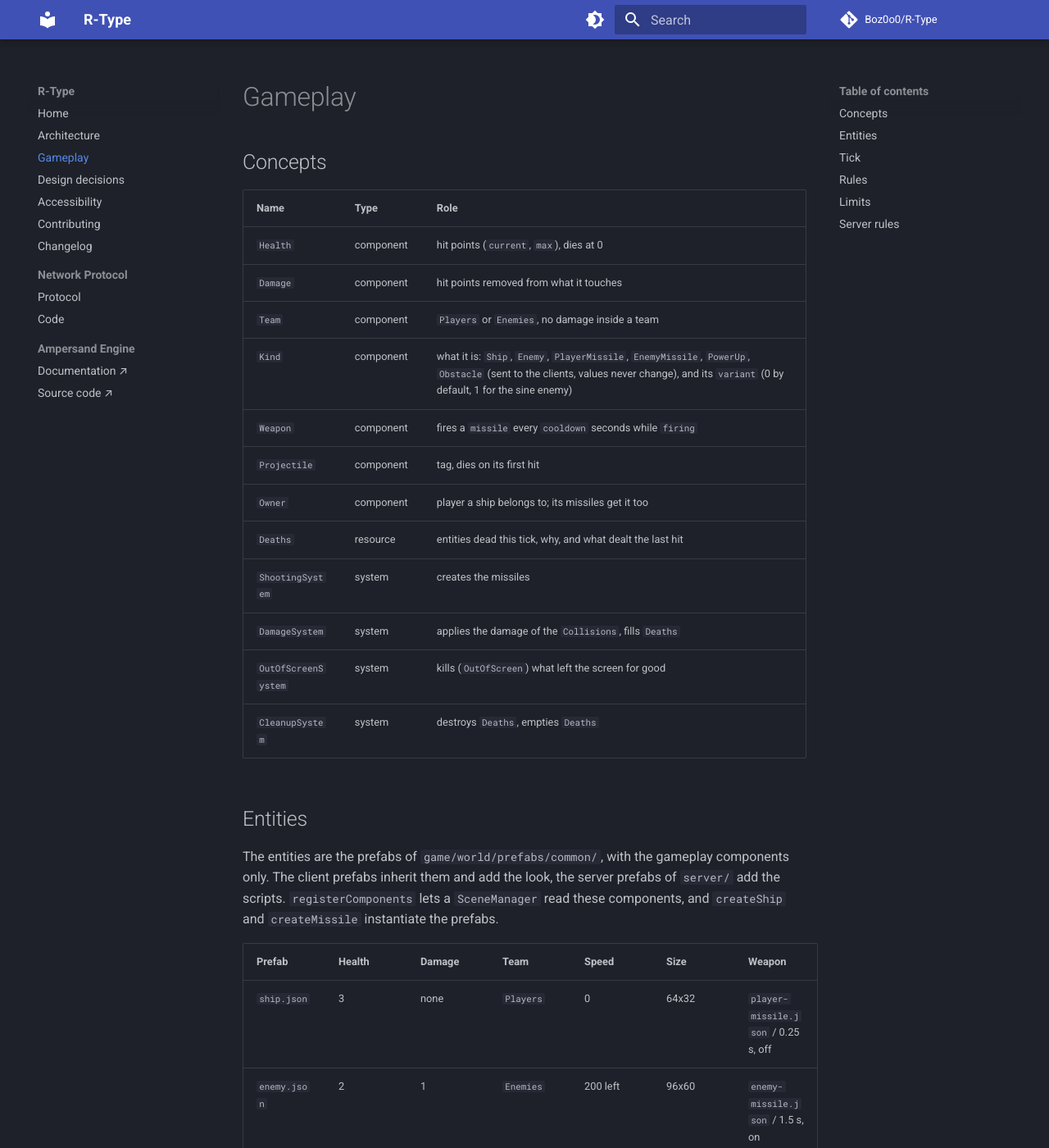
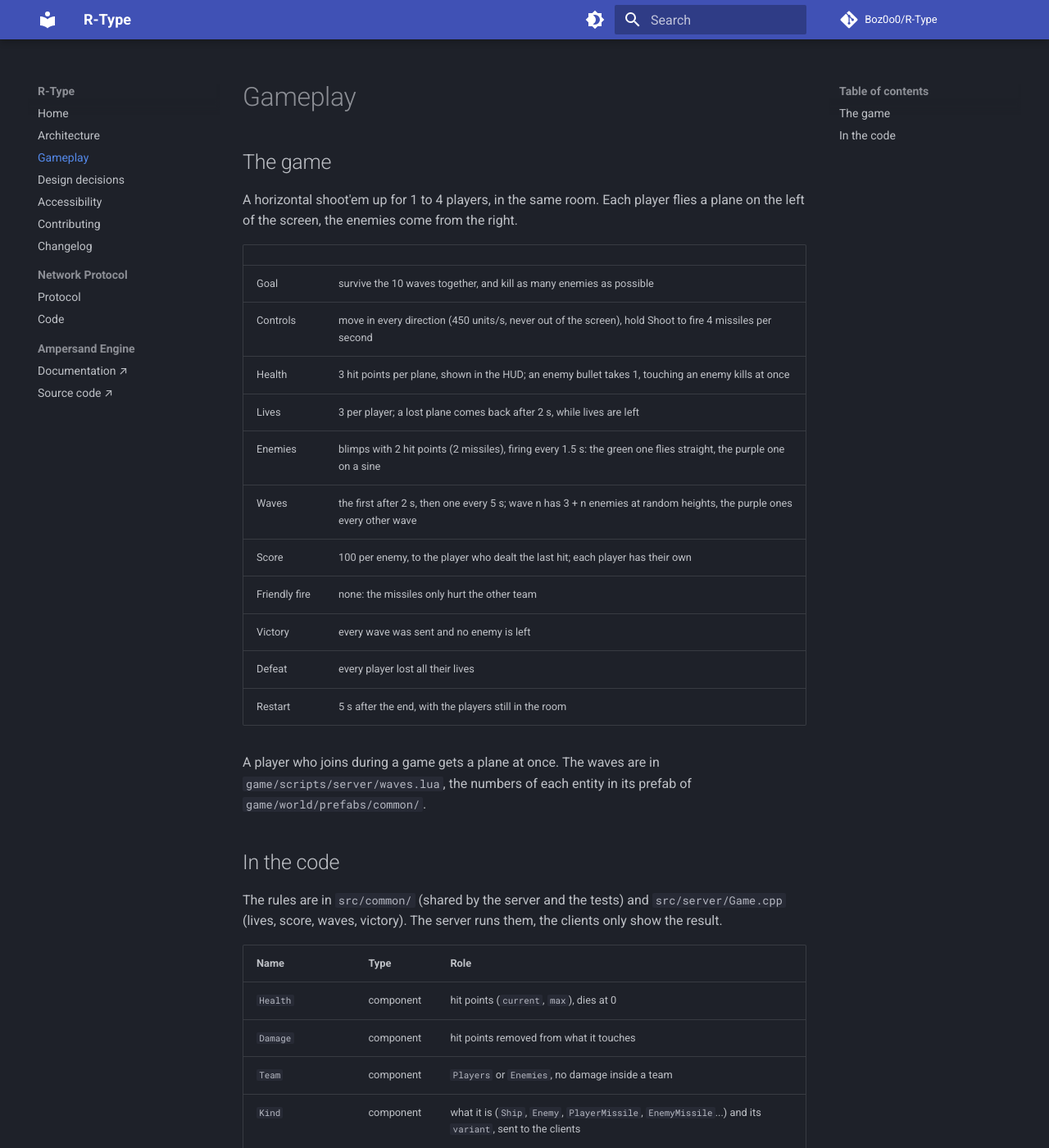
Before and after one commit to Boz0o0/R-Type, an MkDocs documentation site: the page built from docs/mkdocs/gameplay.md, in a window 1280 px wide and 1400 px high. Shown: the whole window at 82% size. Built offline with MkDocs 1.6.1 and Material for MkDocs 9.7.7, drawn with Linux system fonts in a browser that asks for light colours; comment, search, counter and statistics services are not loaded; some of the changed text lies outside the part shown.

Commit message:
docs(gameplay): the rules of the game first, then the code

````diff
--- a/docs/mkdocs/gameplay.md
+++ b/docs/mkdocs/gameplay.md
@@ -1,100 +1,60 @@
 # Gameplay
 
-## Concepts
+## The game
 
-| Name             | Type      | Role                                                         |
-| ---------------- | --------- | ------------------------------------------------------------ |
-| `Health`         | component | hit points (`current`, `max`), dies at 0                     |
-| `Damage`         | component | hit points removed from what it touches                      |
-| `Team`           | component | `Players` or `Enemies`, no damage inside a team              |
-| `Kind`           | component | what it is: `Ship`, `Enemy`, `PlayerMissile`, `EnemyMissile`, `PowerUp`, `Obstacle` (sent to the clients, values never change), and its `variant` (0 by default, 1 for the sine enemy) |
-| `Weapon`         | component | fires a `missile` every `cooldown` seconds while `firing`    |
-| `Projectile`     | component | tag, dies on its first hit                                   |
-| `Owner`          | component | player a ship belongs to; its missiles get it too            |
-| `Deaths`         | resource  | entities dead this tick, why, and what dealt the last hit    |
-| `ShootingSystem` | system    | creates the missiles                                         |
-| `DamageSystem`   | system    | applies the damage of the `Collisions`, fills `Deaths`       |
-| `OutOfScreenSystem` | system | kills (`OutOfScreen`) what left the screen for good          |
-| `CleanupSystem`  | system    | destroys `Deaths`, empties `Deaths`                          |
+A horizontal shoot'em up for 1 to 4 players, in the same room. Each player
+flies a plane on the left of the screen, the enemies come from the right.
 
-## Entities
+| | |
+| --- | --- |
+| Goal | survive the 10 waves together, and kill as many enemies as possible |
+| Controls | move in every direction (450 units/s, never out of the screen), hold Shoot to fire 4 missiles per second |
+| Health | 3 hit points per plane, shown in the HUD; an enemy bullet takes 1, touching an enemy kills at once |
+| Lives | 3 per player; a lost plane comes back after 2 s, while lives are left |
+| Enemies | blimps with 2 hit points (2 missiles), firing every 1.5 s: the green one flies straight, the purple one on a sine |
+| Waves | the first after 2 s, then one every 5 s; wave n has 3 + n enemies at random heights, the purple ones every other wave |
+| Score | 100 per enemy, to the player who dealt the last hit; each player has their own |
+| Friendly fire | none: the missiles only hurt the other team |
+| Victory | every wave was sent and no enemy is left |
+| Defeat | every player lost all their lives |
+| Restart | 5 s after the end, with the players still in the room |
 
-The entities are the prefabs of `game/world/prefabs/common/`, with the
-gameplay components only. The client prefabs inherit them and add the look,
-the server prefabs of `server/` add the scripts. `registerComponents` lets a
-`SceneManager` read these components, and `createShip` and `createMissile`
-instantiate the prefabs.
+A player who joins during a game gets a plane at once. The waves are in
+`game/scripts/server/waves.lua`, the numbers of each entity in its prefab of
+`game/world/prefabs/common/`.
 
-| Prefab                | Health | Damage | Team      | Speed     | Size  | Weapon                        |
-| --------------------- | ------ | ------ | --------- | --------- | ----- | ----------------------------- |
-| `ship.json`           | 3      | none   | `Players` | 0         | 64x32 | `player-missile.json` / 0.25 s, off |
-| `enemy.json`          | 2      | 1      | `Enemies` | 200 left  | 96x60 | `enemy-missile.json` / 1.5 s, on    |
-| `enemy-sine.json`     | 2      | 1      | `Enemies` | 200 left, up and down | 96x60 | `enemy-missile.json` / 1.5 s, on |
-| `player-missile.json` | none   | 1      | shooter's | 800 right | 40x12 | none (and the shooter's `Owner`) |
-| `enemy-missile.json`  | none   | 1      | shooter's | 400 left  | 22x22 | none                          |
+## In the code
+
+The rules are in `src/common/` (shared by the server and the tests) and
+`src/server/Game.cpp` (lives, score, waves, victory). The server runs them, the
+clients only show the result.
+
+| Name | Type | Role |
+| --- | --- | --- |
+| `Health` | component | hit points (`current`, `max`), dies at 0 |
+| `Damage` | component | hit points removed from what it touches |
+| `Team` | component | `Players` or `Enemies`, no damage inside a team |
+| `Kind` | component | what it is (`Ship`, `Enemy`, `PlayerMissile`, `EnemyMissile`...) and its `variant`, sent to the clients |
+| `Weapon` | component | fires its `missile` prefab every `cooldown` seconds while `firing` |
+| `Projectile` | component | dies on its first hit |
+| `Owner` | component | the player of a ship, copied to its missiles |
+| `Deaths` | resource | the entities dead this tick, why, and what hit them last |
+| `ShootingSystem` | system | creates the missiles, in front of their shooter |
+| `DamageSystem` | system | applies the damage of the collisions, fills `Deaths` |
+| `OutOfScreenSystem` | system | kills what left the screen for good (ships never leave it) |
+| `CleanupSystem` | system | destroys the `Deaths`, last of the tick |
+
+Each tick, in this order:
 
 ```cpp
-common::registerComponents(scenes);
-scenes.loadConfig(world, "game/world/server.json");
-if (const auto ship = common::createShip(world, scenes, {100, 500})) {
-  world.get<common::Weapon>(*ship).firing = true;  // shoot
-}
+shooting.update(world);    // the missiles, before they move
+movement.update(world);    // engine
+collision.update(world);   // engine
+damage.update(world);      // after the collisions
+outOfScreen.update(world); // after the movement
+// server: lives, score, and the new entities and deaths sent to the clients
+cleanup.update(world);     // always last
 ```
 
-## Tick
-
-```cpp
-world.addResource<ampersand::core::Clock>();
-world.addResource<physics::Collisions>();
-world.addResource<common::Deaths>();
-
-while (running) {
-  shooting.update(world);   // 1. before the movement
-  movement.update(world);   // 2. engine
-  collision.update(world);  // 3. engine
-  damage.update(world);     // 4. after the collisions
-  outOfScreen.update(world);// 5. after the movement
-  // 6. server: send Spawns (ENTITY_SPAWN) and Deaths (ENTITY_DESTROY)
-  cleanup.update(world);    // 7. always last
-}
-```
-
-## Rules
-
-- **Deaths**: no system destroys an entity during the tick. The entity goes in
-  `Deaths`, and the `CleanupSystem` destroys it at the end. An entity is in
-  `Deaths` only once per tick.
-- **Teams**: a missile gets the `Team` of its shooter, so it does not hurt its
-  own team. No `Team` = hurts and is hurt by everyone.
-- **Missiles**: a missile starts in front of its shooter, centered on its
-  height. A `Projectile` dies on its first hit, even if it touches several
-  entities in the same tick.
-- **Walls**: `Damage` without `Health` and without `Projectile` never dies.
-- **Kills**: when `Damage` takes the last hit points, `Death::killer` is the
-  entity that hit. The server gives the score to its `Owner`.
-- **Screen**: an entity dies `OutOfScreen` once its collider is fully out of
-  the screen and its speed does not bring it back: an enemy waiting on the
-  right and flying left stays alive. Ships are never killed this way.
-- **Collisions**: only between entities with the same z. All prefabs use z = 0.
-
-## Limits
-
-- Damage only on contact, once per pair and per tick.
-- A factory returns nothing (`std::nullopt`) when the World is full or the
-  prefab cannot be loaded.
-
-## Server rules
-
-The server runs the game in `rtype::server::Game` (see
-[Protocol code](protocol/implementation.md#server-loop)):
-
-| Rule | Value |
-| ---- | ----- |
-| Game starts | as soon as one player is in the room (each room has its own game) |
-| Ship speed | 450 units/s, keys from `PLAYER_INPUT`, kept on the screen |
-| Lives | 3 per player; a lost ship comes back after 2 s |
-| Waves | 10 waves, one every 5 s (first after 2 s); wave n has 3 + n Bydos, on a sine every other wave (`game/scripts/server/waves.lua`) |
-| Score | 100 per Bydos, to the player whose missile killed it |
-| Defeat | every player has lost all its lives |
-| Victory | every wave was sent and no Bydos is left |
-| Restart | 5 s after the end, with the players still in the room |
+No system destroys an entity during the tick: it goes in `Deaths`, once, and
+the `CleanupSystem` destroys it at the end.
````
